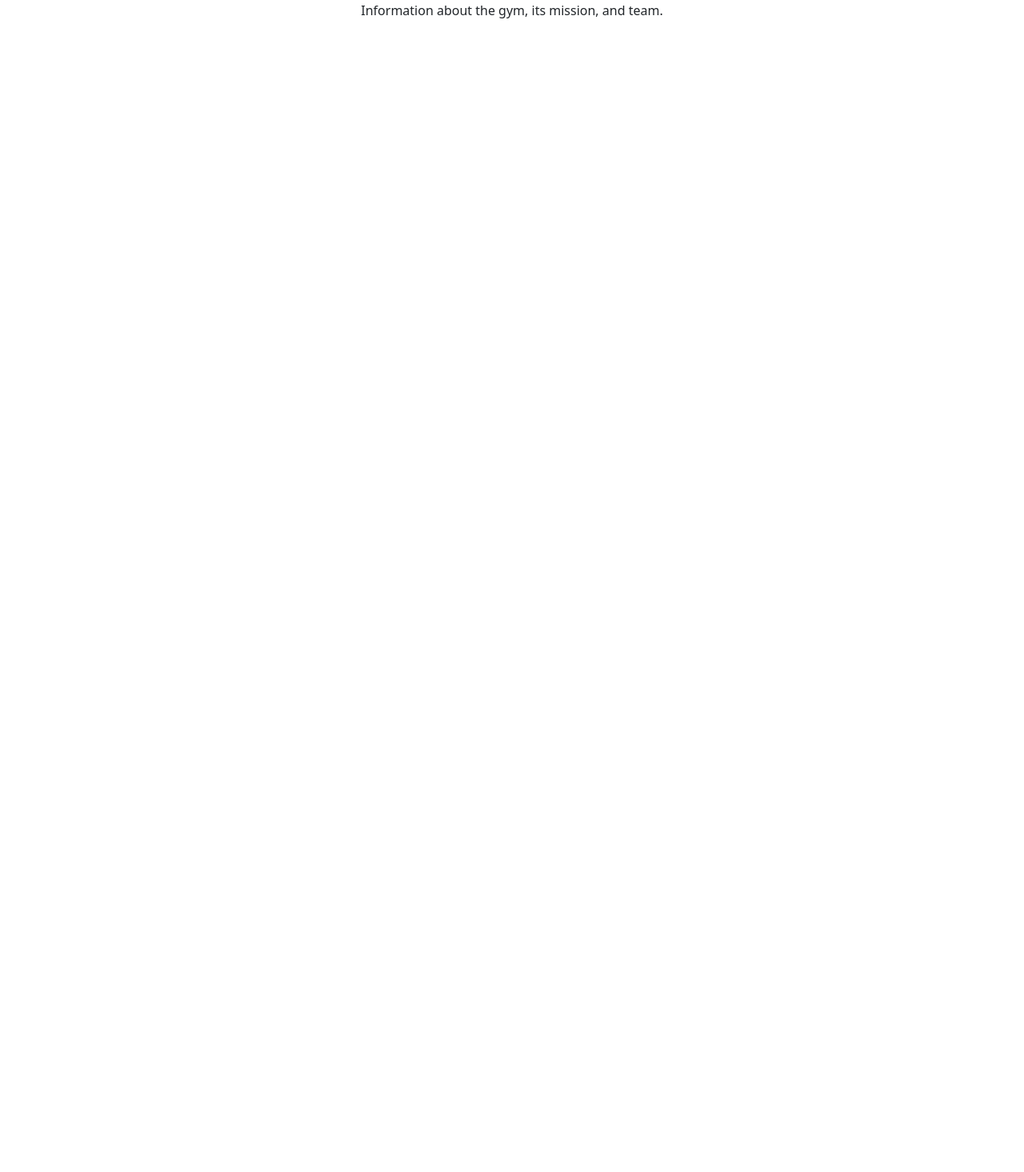
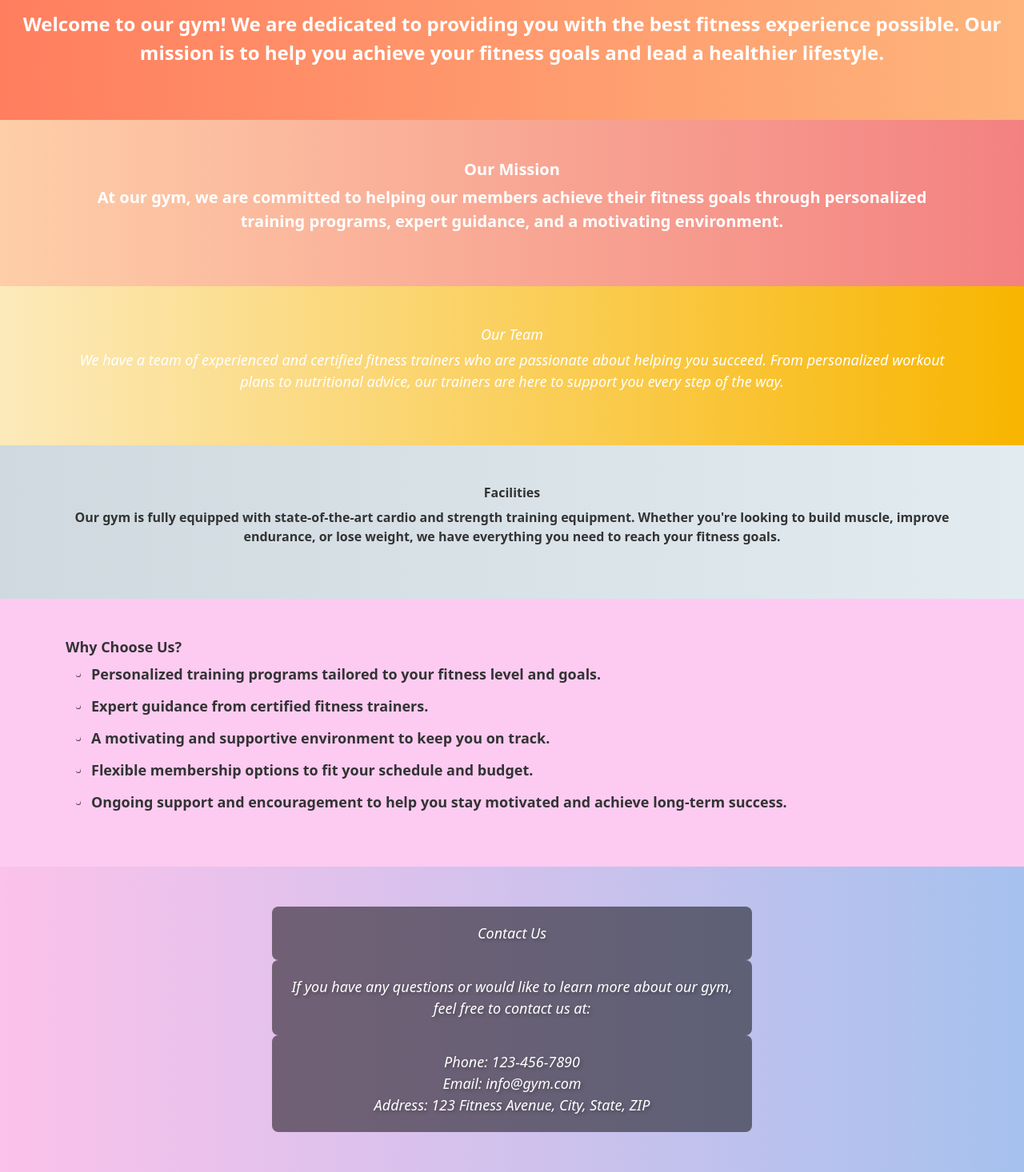
Before and after one commit to Jyoti-rgb/my-fitness-point, a React (Create React App) app in the folder my-fitness-point/: page /about in a window 1280 px wide. Shown: the part 147-1613 px from the top of the page at 80% size. Before the commit the page ends 800 px from the top, so only its background shows below. Built offline with nearby package versions, Linux system fonts and the light colour scheme.

Commit message:
make about sections

```diff
--- /dev/null
+++ b/my-fitness-point/src/components/About.css
@@ -0,0 +1,79 @@
+.text-design1 {
+  font-size: 24px;
+  font-weight: bold;
+}
+
+.text-design2 {
+  font-size: 20px;
+  font-weight: bold;
+}
+
+.text-design3 {
+  font-size: 18px;
+  font-style: italic;
+}
+
+.text-design4 {
+  font-size: 16px;
+  font-weight: bold;
+}
+
+.text-design5 {
+  font-size: 18px;
+  /* Increase font size */
+  font-weight: bold;
+  /* Make text bold */
+  color: #333;
+  /* Set text color */
+}
+
+.text-design5 li {
+  margin-bottom: 10px;
+  /* Add spacing between list items */
+  line-height: 1.5;
+  /* Set line height */
+}
+
+.text-design5 li::before {
+  content: '\2022';
+  /* Use a bullet point character as the list item marker */
+  color: #fdcbf1;
+  /* Set bullet point color */
+  font-size: 20px;
+  /* Adjust bullet point size */
+  display: inline-block;
+  /* Ensure the bullet point appears inline */
+  width: 1em;
+  /* Set width */
+  margin-left: -1em;
+  /* Adjust margin to align bullet point */
+}
+
+.text-design6 {
+  font-size: 18px;
+  /* Increase font size */
+  font-style: italic;
+  /* Italicize the text */
+  color: #fff;
+  /* Change text color to white */
+  text-shadow: 2px 2px 4px rgba(0, 0, 0, 0.3);
+  /* Add text shadow for emphasis */
+  padding: 20px;
+  /* Add padding to the text for better spacing */
+  border-radius: 8px;
+  /* Add rounded corners to the text container */
+  background-color: rgba(0, 0, 0, 0.5);
+  /* Add a semi-transparent background color */
+  max-width: 600px;
+  /* Limit the maximum width of the text container */
+  margin: 0 auto;
+  /* Center the text container horizontally */
+  line-height: 1.5;
+  /* Increase line height for better readability */
+  text-align: center;
+  /* Center-align the text */
+  text-decoration: none;
+  list-style-type: none;
+  /* Remove bullet points */
+
+}
--- a/my-fitness-point/src/components/About.js
+++ b/my-fitness-point/src/components/About.js
@@ -1,11 +1,59 @@
 import React from 'react';
-
+import './About.css'
 function About() {
   return (
-    <div className="About">
-      <h1>About Us</h1>
-      <p>Information about the gym, its mission, and team.</p>
-      {/* Add more details as needed */}
+    <div>
+      <section className="fullscreen" style={{ background: 'linear-gradient(to right, #ff7e5f, #feb47b)', padding: '50px 0', textAlign: 'center', color: '#fff' }}>
+        <h1 className="text-design1">About Us</h1>
+        <p className="text-design1">Welcome to our gym! We are dedicated to providing you with the best fitness experience possible. Our mission is to help you achieve your fitness goals and lead a healthier lifestyle.</p>
+      </section>
+
+      <section className="fullscreen" style={{ background: 'linear-gradient(to right, #fecea8, #f38181)', padding: '50px 0', textAlign: 'center', color: '#fff' }}>
+        <div className="container">
+          <h2 className="text-design2">Our Mission</h2>
+          <p className="text-design2">At our gym, we are committed to helping our members achieve their fitness goals through personalized training programs, expert guidance, and a motivating environment.</p>
+        </div>
+      </section>
+
+      <section className="fullscreen" style={{ background: 'linear-gradient(to right, #fceabb, #f8b500)', padding: '50px 0', textAlign: 'center', color: '#fff' }}>
+        <div className="container">
+          <h2 className="text-design3">Our Team</h2>
+          <p className="text-design3">We have a team of experienced and certified fitness trainers who are passionate about helping you succeed. From personalized workout plans to nutritional advice, our trainers are here to support you every step of the way.</p>
+        </div>
+      </section>
+
+      <section className="fullscreen" style={{ background: 'linear-gradient(to right, #cfd9df, #e2ebf0)', padding: '50px 0', textAlign: 'center', color: '#333' }}>
+        <div className="container">
+          <h2 className="text-design4">Facilities</h2>
+          <p className="text-design4">Our gym is fully equipped with state-of-the-art cardio and strength training equipment. Whether you're looking to build muscle, improve endurance, or lose weight, we have everything you need to reach your fitness goals.</p>
+        </div>
+      </section>
+
+      <section className="fullscreen" style={{ background: 'linear-gradient(to right, #fdcbf1, #fdcbf1)', padding: '50px 0', textAlign: 'left', color: '#333' }}>
+        <div className="container">
+          <h2 className="text-design5">Why Choose Us?</h2>
+          <ul className="text-design5">
+            <li>Personalized training programs tailored to your fitness level and goals.</li>
+            <li>Expert guidance from certified fitness trainers.</li>
+            <li>A motivating and supportive environment to keep you on track.</li>
+            <li>Flexible membership options to fit your schedule and budget.</li>
+            <li>Ongoing support and encouragement to help you stay motivated and achieve long-term success.</li>
+          </ul>
+        </div>
+      </section>
+
+      <section className="fullscreen" style={{ background: 'linear-gradient(to right, #fbc2eb, #a6c1ee)', padding: '50px 0', textAlign: 'center', color: '#333' }}>
+        <div className="container">
+          <h2 className="text-design6">Contact Us</h2>
+          <p className="text-design6">If you have any questions or would like to learn more about our gym, feel free to contact us at:</p>
+          <ul className="text-design6">
+            <li>Phone: 123-456-7890</li>
+            <li>Email: info@gym.com</li>
+            <li>Address: 123 Fitness Avenue, City, State, ZIP</li>
+          </ul>
+        </div>
+      </section>
+
     </div>
   );
 }
--- a/my-fitness-point/src/components/WorkoutDay.js
+++ b/my-fitness-point/src/components/WorkoutDay.js
@@ -45,13 +45,13 @@ const workouts = {
   // Add more days if needed
 };
 
-
 function WorkoutDay() {
   const { day } = useParams();
   const workout = workouts[day];
 
   return (
-    <div style={{ padding: '20px' }}>
+    <div style={{ backgroundColor: 'blue', minHeight: '93vh', display: 'flex', justifyContent: 'center', alignItems: 'center' }}>
+      <div>
         <h1>{workout.title}</h1>
         <section style={{ marginBottom: '20px' }}>
           <h2>Warm-Up</h2>
@@ -78,6 +78,7 @@ function WorkoutDay() {
           </ul>
         </section>
       </div>
+    </div>
   );
 }
 
--- a/my-fitness-point/src/components/WorkoutOverview.js
+++ b/my-fitness-point/src/components/WorkoutOverview.js
@@ -46,7 +46,7 @@ function WorkoutOverview() {
       <h1>Seven-Day Workout Plan</h1>
       <div className="workout-cards" style={{ display: 'grid', gridTemplateColumns: 'repeat(3, 1fr)', gap: '20px', justifyContent: 'center' }}>
         {workoutDays.map((day, index) => (
-          <div key={index} className="workout-card" style={{ backgroundColor: day.color, padding: '20px', borderRadius: '10px', textAlign: 'center' }}>
+          <div key={index} className="workout-card" style={{ backgroundColor: day.color, padding: '20px', borderRadius: '10px', textAlign: 'center', transition: 'box-shadow 0.3s ease' }}>
             <Link to={`/seven-day-workout/day/${day.day}`} style={{ textDecoration: 'none', color: '#fff' }}>
               <h2>Day {day.day}</h2>
               <p>{day.title}</p>
```
Also changed, not shown: my-fitness-point/src/components/Dashboard.js (added, +18 -0 lines). Lines whose indentation alone changed are shown as unchanged.
